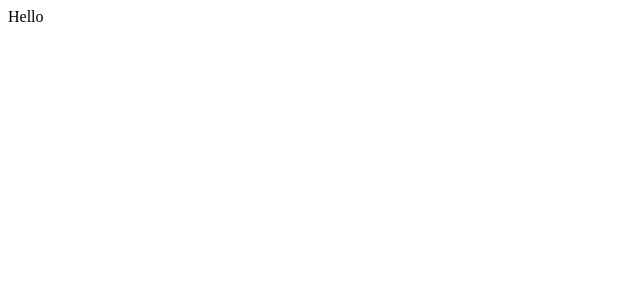
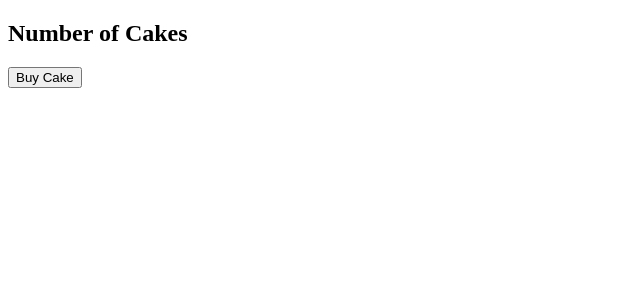
Before and after one commit to karenbarseghyan/react-redux, a React (Create React App) app: page / in a window 1280 px wide. Shown: the top 300 px of the page, without its empty margins (0-640 px from the left). Built offline with nearby package versions, Linux system fonts and the light colour scheme.

Commit message:
Creating actions & action-creators

```diff
--- a/src/App.js
+++ b/src/App.js
@@ -1,7 +1,9 @@
+import CakeContainer from "./components/CakeContainer";
+
 function App() {
   return (
     <div>
-      Hello
+      <CakeContainer />
     </div>
   );
 }
--- /dev/null
+++ b/src/components/CakeContainer.js
@@ -0,0 +1,12 @@
+import React from 'react'
+
+function CakeContainer() {
+    return (
+        <div>
+            <h2>Number of Cakes</h2>
+            <button>Buy Cake</button>
+        </div>
+    )
+}
+
+export default CakeContainer
--- /dev/null
+++ b/src/redux/cakes/cakeTypes.js
@@ -0,0 +1 @@
+export const BUY_CAKE = 'BUY_CAKE'
```
Also changed, not shown: src/redux/cakes/cakeActions.js (added, +7 -0 lines).
